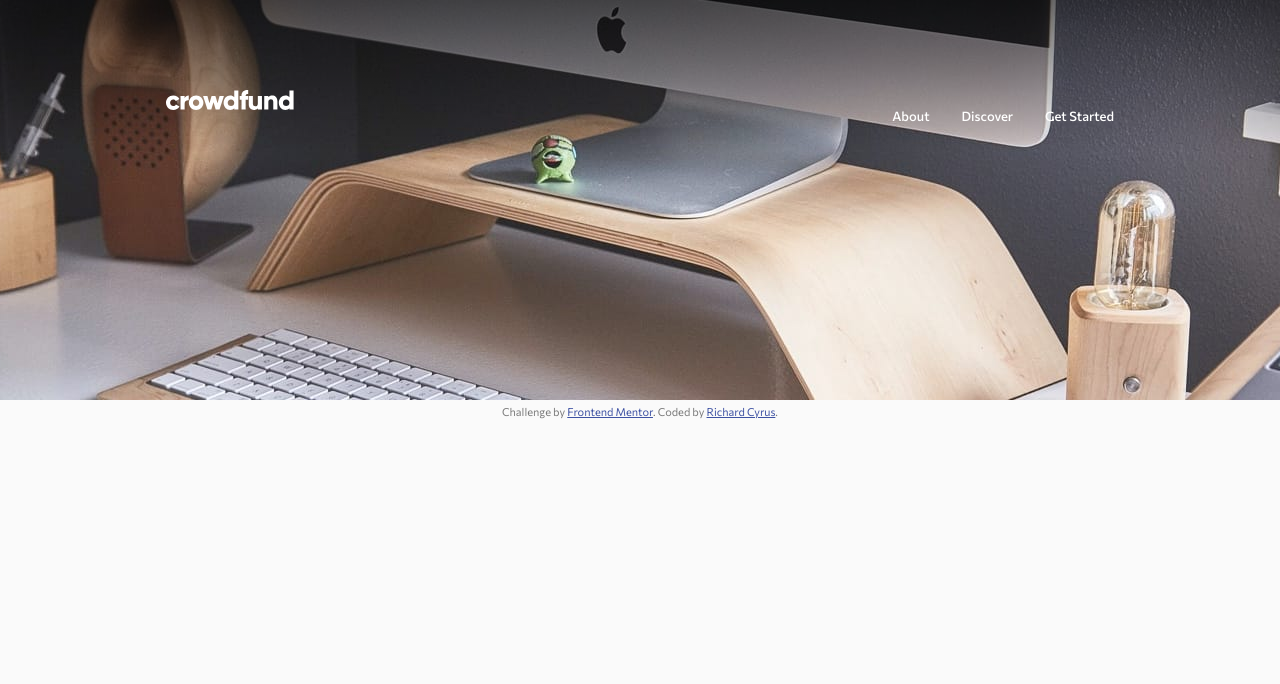
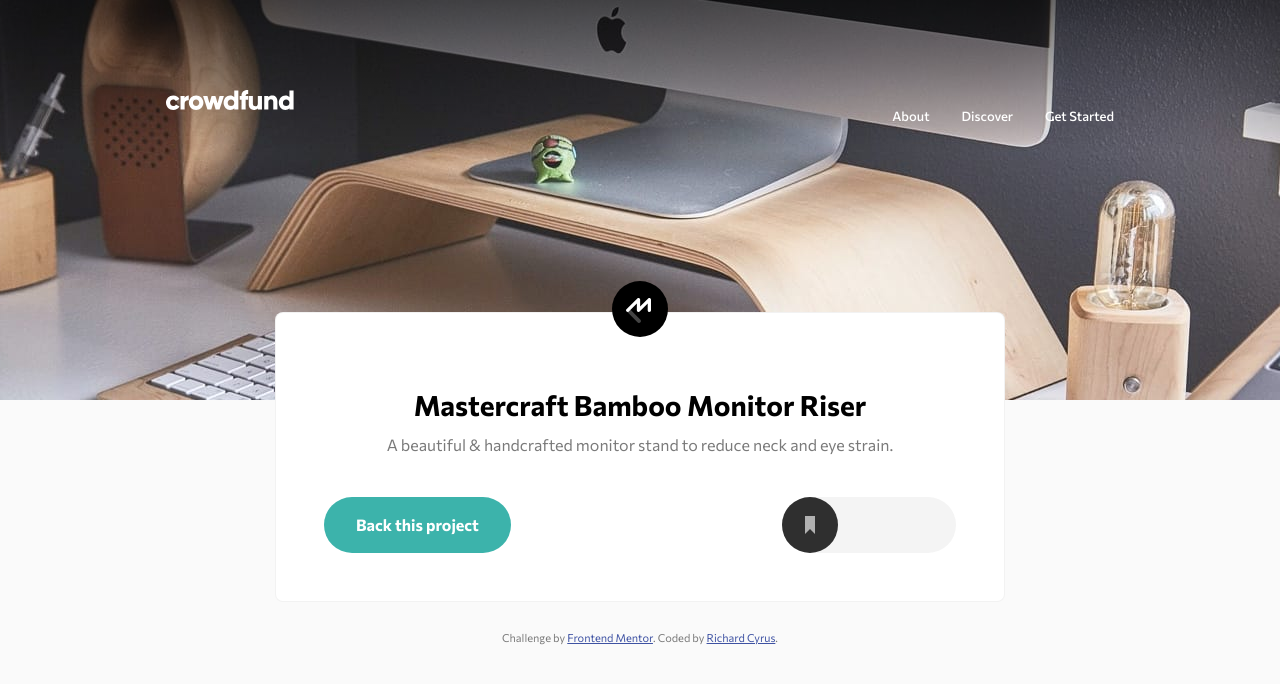
Before and after one commit to richardcyrus/fm-crowdfunding-product-page, a Vue app: page / in a window 1280 px wide. Shown: the top 684 px of the page. Built offline with nearby package versions, Linux system fonts and the light colour scheme.

Commit message:
feat: add project description component

```diff
--- a/src/App.vue
+++ b/src/App.vue
@@ -1,10 +1,12 @@
 <script setup>
 import Header from '@/components/Header.vue'
+import ProjectDescription from '@/components/ProjectDescription.vue'
 </script>
 
 <template>
   <Header />
   <main id="main" class="content">
+    <ProjectDescription />
   </main>
   <footer class="attribution">
     Challenge by
--- /dev/null
+++ b/src/components/ProjectDescription.vue
@@ -0,0 +1,57 @@
+<script setup>
+import { reactive, onMounted } from 'vue'
+
+const bookmarkState = reactive({
+  bookmarked: false,
+  bookmark_label: ''
+})
+
+function setBookmark() {
+  bookmarkState.bookmarked = !bookmarkState.bookmarked
+  localStorage.bookmarked = bookmarkState.bookmarked
+
+  if (bookmarkState.bookmarked) {
+    bookmarkState.bookmark_label = 'Bookmarked'
+  } else {
+    bookmarkState.bookmark_label = 'Bookmark'
+  }
+}
+
+onMounted(() => {
+  if (localStorage.bookmarked) {
+    bookmarkState.bookmarked = localStorage.bookmarked === 'true'
+    bookmarkState.bookmark_label = localStorage.bookmarked === 'true' ? 'Bookmarked' : 'Bookmark'
+  }
+})
+</script>
+
+<template>
+  <section class="project">
+    <div class="project__logo">
+      <img src="@/assets/images/logo-mastercraft.svg" alt="Mastercraft logo" />
+    </div>
+    <h1 class="project__name text-center">Mastercraft Bamboo Monitor Riser</h1>
+    <p class="project__short-description text-center">
+      A beautiful & handcrafted monitor stand to reduce neck and eye strain.
+    </p>
+    <div class="project__actions">
+      <button type="button" class="button button__primary project__back-this">
+        Back this project
+      </button>
+      <button
+        v-on:click="setBookmark()"
+        v-bind:class="{ bookmarked: bookmarkState.bookmarked }"
+        class="button button__bookmark project__bookmark"
+        type="button"
+      >
+        <svg width="56" height="56" xmlns="http://www.w3.org/2000/svg">
+          <g fill="none" fill-rule="evenodd">
+            <circle class="bookmark-icon__circle-fill" cx="28" cy="28" r="28" />
+            <path class="bookmark-icon__path-fill" d="M23 19v18l5-5.058L33 37V19z" />
+          </g>
+        </svg>
+        <span v-text="bookmarkState.bookmark_label" class="bookmark-label"></span>
+      </button>
+    </div>
+  </section>
+</template>
```
